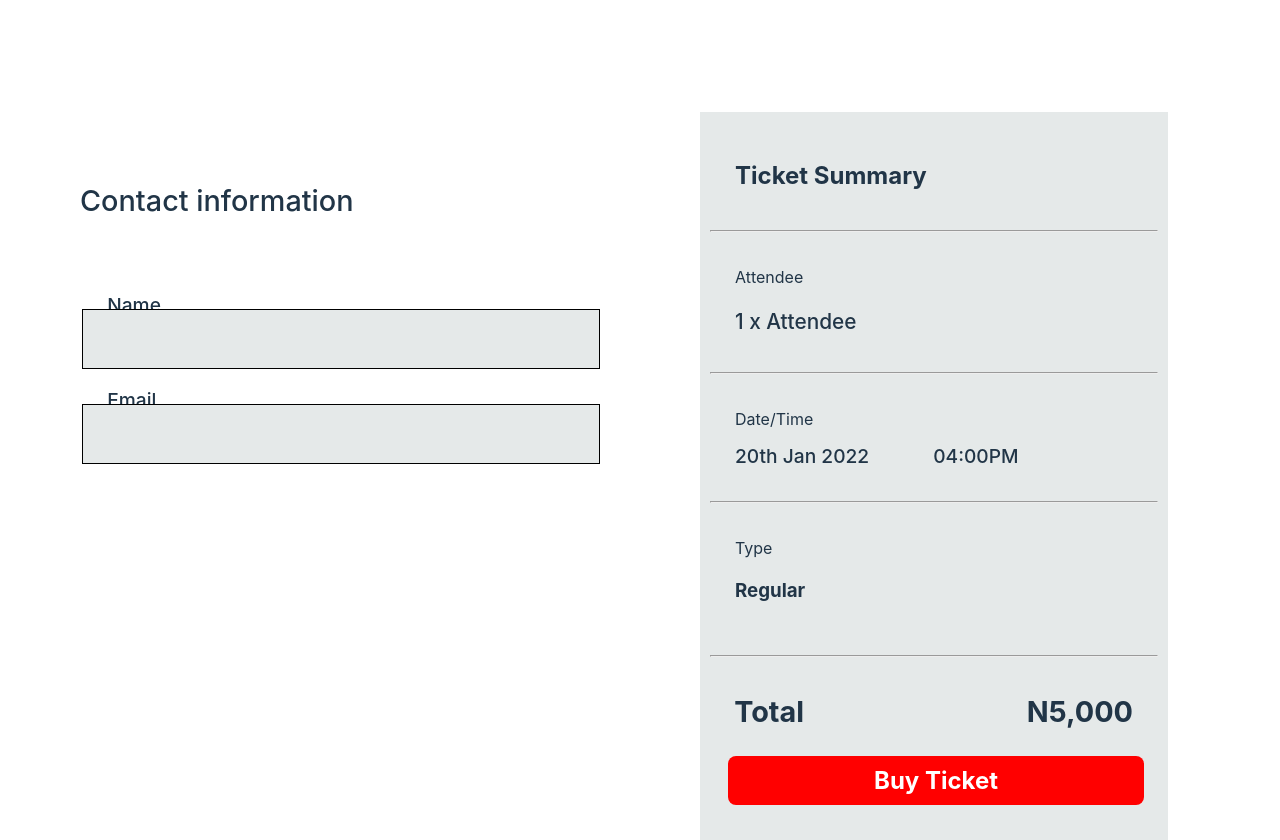
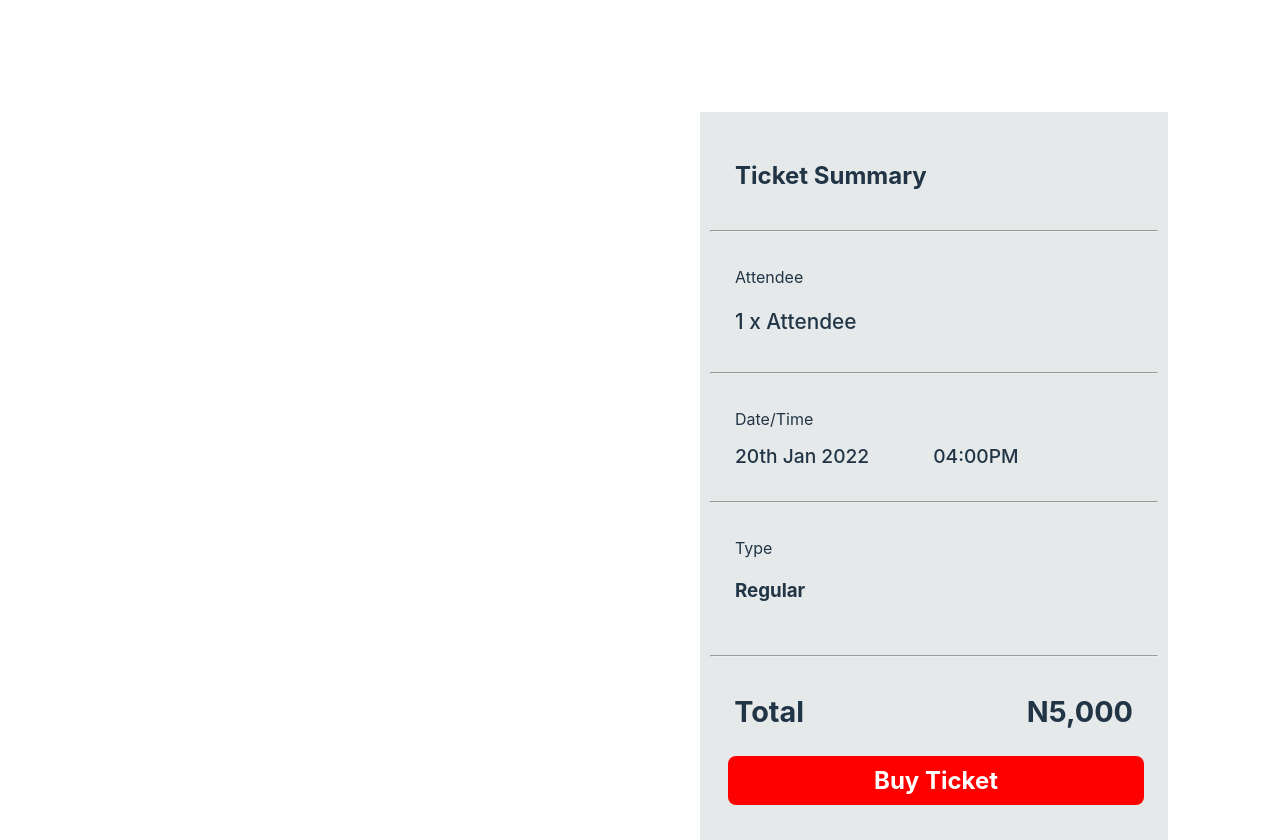
Before and after one commit to decadevs/event-booking-frontend-sq12, a React (Vite) app: page / in a window 1280 px wide. Built offline with nearby package versions, Linux system fonts and the light colour scheme.

Commit message:
home component commit 9th feb

```diff
--- a/src/components/home/index.tsx
+++ b/src/components/home/index.tsx
@@ -10,23 +10,6 @@ const Main = styled.div`
   justify-content: flex-end;
   margin: 0 auto;
 
-
-
-  .cont{
-    background-color: wheat;
-  }
-
-    .contact-container{
-        position: absolute;
-        left: 5rem;
-        top: 10rem;
-
-    }
-    .info-contact{
-        font-size: 1.8rem;
-        font-weight: 500;
-        margin-bottom: 5rem;
-    }
 
     .contain-text{
         margin-bottom: -0.5rem;
@@ -46,11 +29,6 @@ const Main = styled.div`
         border: 0.5px solid black;
         background-color: #E5E9E9;
     }
-
-
-
-
-
 
     .container{
         position: absolute;
@@ -128,22 +106,6 @@ const Main = styled.div`
 export const Demo: React.FC = () => {
 return (
    <Main>
-    <div className="cont">
-        <div className="contact-container">
-            <h3 className="info-contact">Contact information</h3>
-             <div>
-                <label htmlFor="name">
-                    <p className="contain-text">Name</p>
-                    <input type="text" className="input-btn"/>
-                </label>
-                <div>
-                    <label htmlFor="email">
-                        <p className="contain-text">Email</p>
-                        <input type="email" className="input-btn" />
-                    </label>
-                </div>
-            </div>
-        </div>
         <div className="container">
 
             <h4 className="summary">Ticket Summary</h4>
@@ -180,7 +142,6 @@ return (
                </div>
             </div>
         </div>
-        </div>
         </Main>
 )
 }
```
